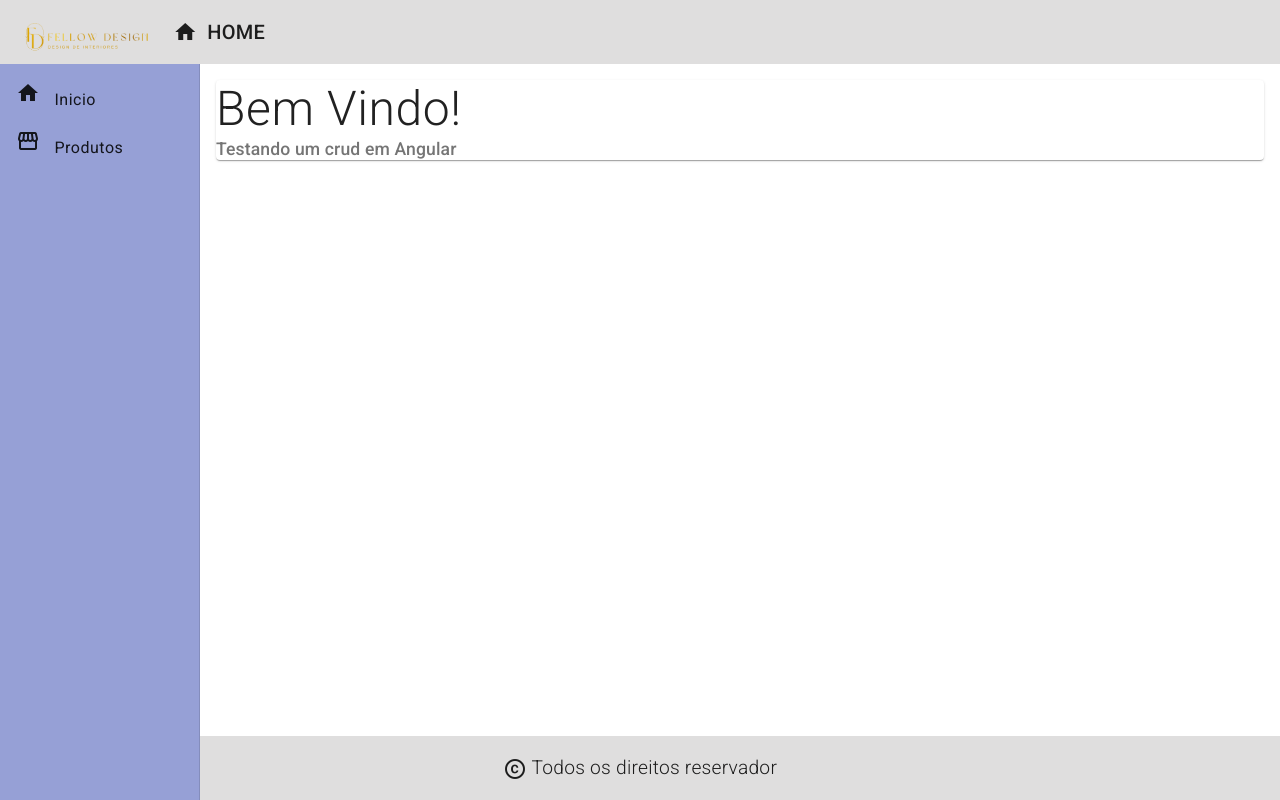
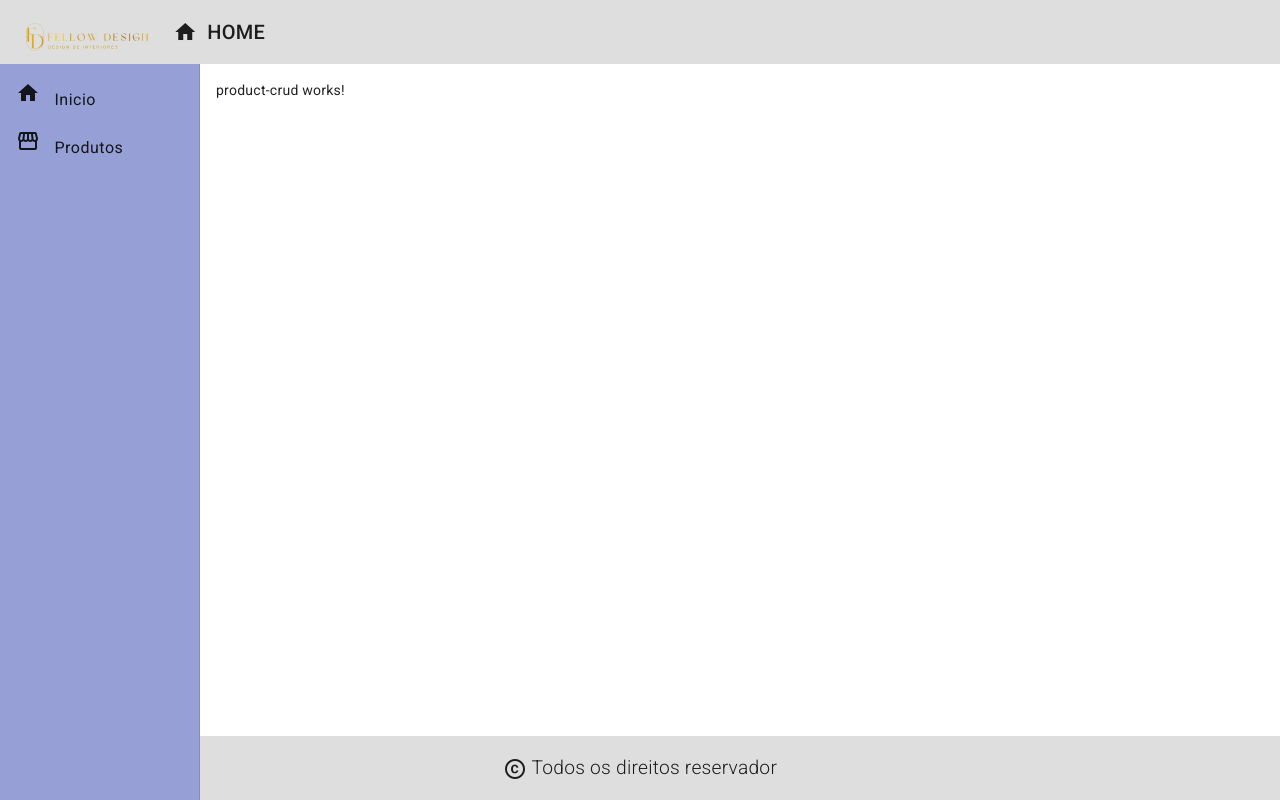
Before and after one commit to kennedybrito/CRUD-usando-angular-, an Angular app in the folder frontend/: page /products in a window 1280 px wide. Built offline with nearby package versions, Linux system fonts and the light colour scheme.

Commit message:
configurado rotas

```diff
--- a/frontend/src/app/app.component.ts
+++ b/frontend/src/app/app.component.ts
@@ -4,6 +4,7 @@
   selector: 'app-root',
   templateUrl: 'app.component.html'
 
+
 })
 export class AppComponent {
 
--- a/frontend/src/app/components/template/header/header.component.html
+++ b/frontend/src/app/components/template/header/header.component.html
@@ -1,6 +1,6 @@
 <mat-toolbar class="header mat-elevation-z6">
     <span>
-        <a>
+        <a routerLink="/">
             <img class="logo" src="../../../../assets/img/logop.png" alt="logo">
         </a>
     </span>
--- a/frontend/src/app/components/template/nav/nav.component.html
+++ b/frontend/src/app/components/template/nav/nav.component.html
@@ -1,17 +1,17 @@
 <mat-sidenav-container class="container">
     <mat-sidenav class="sidenav" mode="side" opened fixedInViewport="true" fixedTopGap="64">
         <mat-nav-list class="nav-list">
-            <a mat-list-item >
+            <a mat-list-item routerLink="/" >
                 <i class="material-icons"> home</i>
                 Inicio
             </a>
-            <a  mat-list-item>
+            <a  mat-list-item routerLink="products" >
                 <i class="material-icons"> storefront</i>
                 Produtos
             </a>
         </mat-nav-list>
     </mat-sidenav>
     <mat-sidenav-content class="content">
-        <app-home></app-home>
+        <router-outlet></router-outlet>
     </mat-sidenav-content>
 </mat-sidenav-container>
--- /dev/null
+++ b/frontend/src/app/views/product-crud/product-crud.component.html
@@ -0,0 +1 @@
+<p>product-crud works!</p>
```
Also changed, not shown: frontend/src/app/app-routing.module.ts (added, +22 -0 lines), frontend/src/app/app.module.ts (+11 -2 lines), frontend/src/app/views/product-crud/product-crud.component.ts (added, +10 -0 lines), frontend/src/app/views/product-crud/product-crud.component.css (added).
